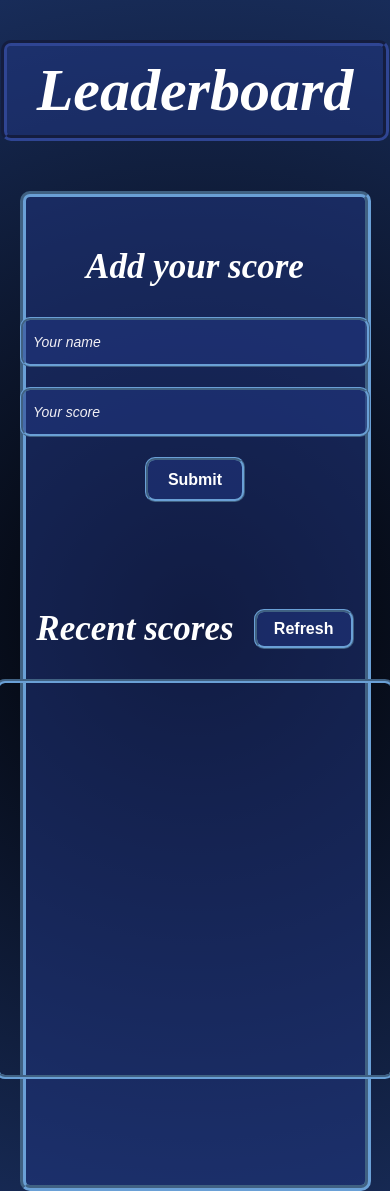
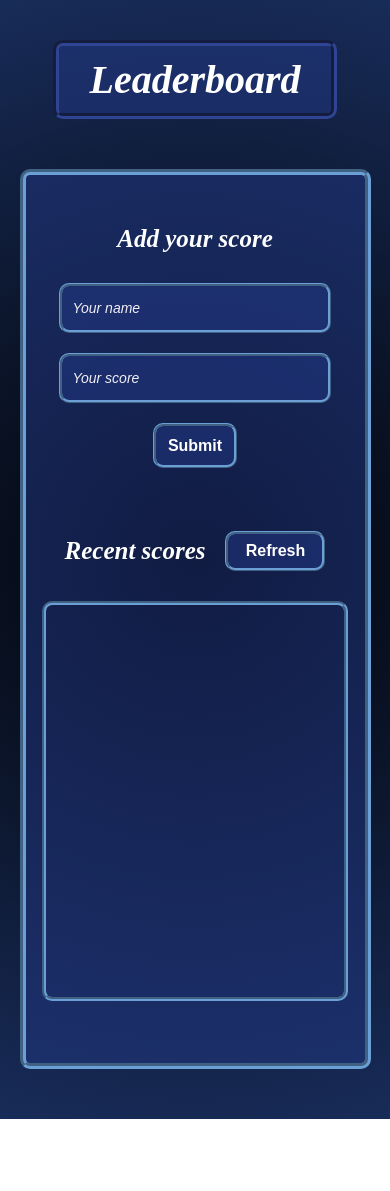
Before and after one commit to KIsmoilov/Leaderboard, a website built with webpack: page src/index.html in a window 390 px wide. After the commit the page ends 1119 px from the top, so only its background shows below. Built offline with nearby package versions, Linux system fonts and the light colour scheme; no server answers.

Commit message:
Fix media query issues for very small screens

```diff
--- a/src/index.css
+++ b/src/index.css
@@ -74,7 +74,7 @@ h2 {
   border: 0.4rem groove rgb(106, 160, 214);
   border-radius: 1rem;
   width: 55%;
-  min-width: 40rem;
+  min-width: 30rem;
 }
 
 .scoreList {
@@ -93,6 +93,7 @@ h2 {
   width: 5rem;
   margin: 0 2rem 0 auto;
   color: white;
+  padding-left: 0.5rem;
 }
 
 .addScore {
@@ -285,4 +286,53 @@ span.index {
   h2 {
     font-size: 3.5rem;
   }
+
+  form input {
+    width: 90%;
+  }
+
+  .region {
+    width: 70%;
+    min-width: 20rem;
+  }
 }
+
+@media screen and (max-width: 480px) {
+  .grid-container {
+    grid-template-columns: 1fr;
+    height: 90rem;
+  }
+
+  h1 {
+    font-size: 4rem;
+  }
+
+  h2 {
+    font-size: 2.5rem;
+  }
+
+  form input {
+    width: 80%;
+  }
+
+  .region {
+    width: 90%;
+    min-width: 20rem;
+  }
+
+  .list-item {
+    font-size: 1.6rem;
+  }
+
+  .list-item:nth-child(1) {
+    background-size: 15%;
+  }
+
+  .list-item:nth-child(2) {
+    background-size: 15%;
+  }
+
+  .list-item:nth-child(3) {
+    background-size: 15%;
+  }
+}
```
